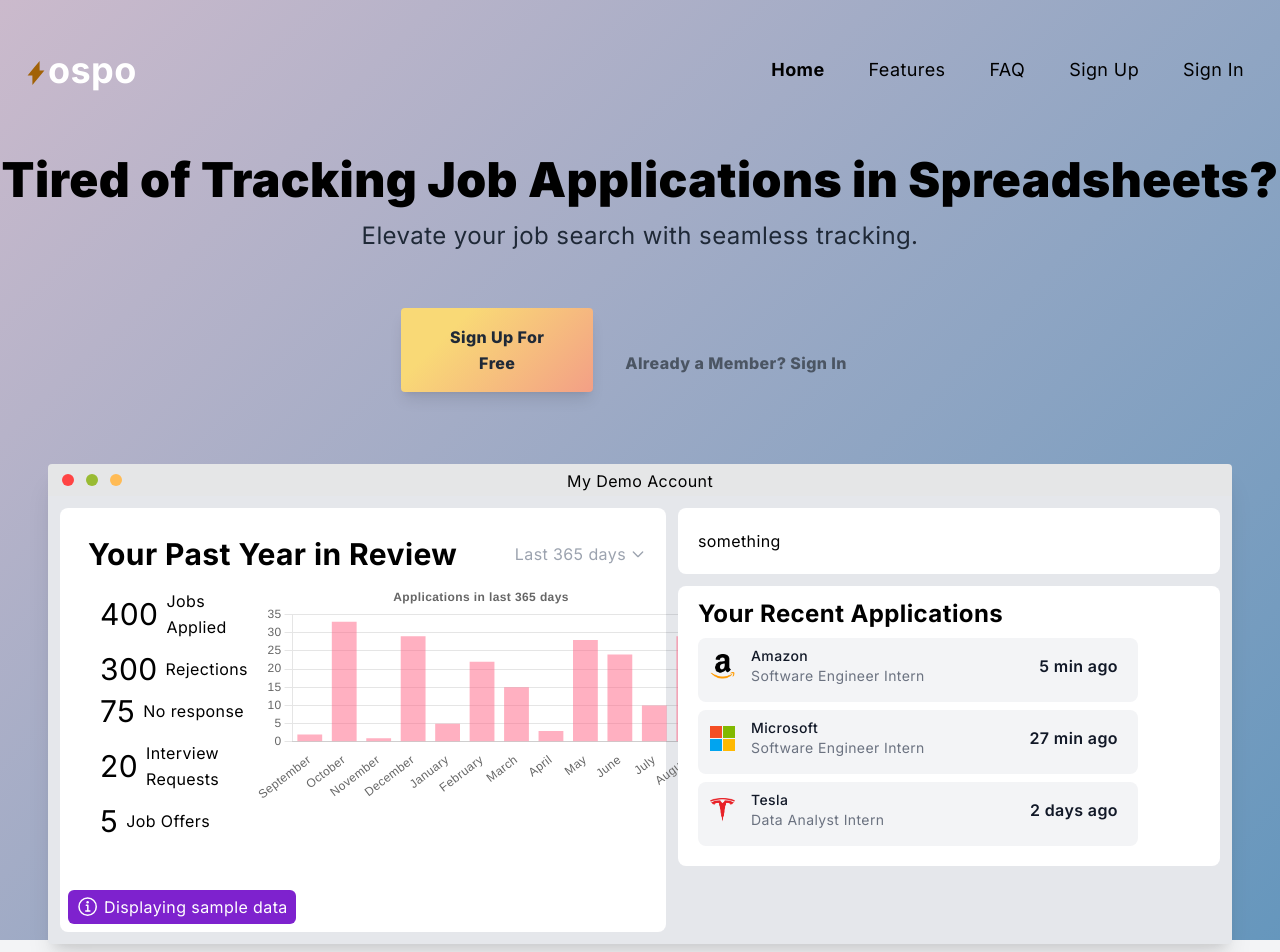
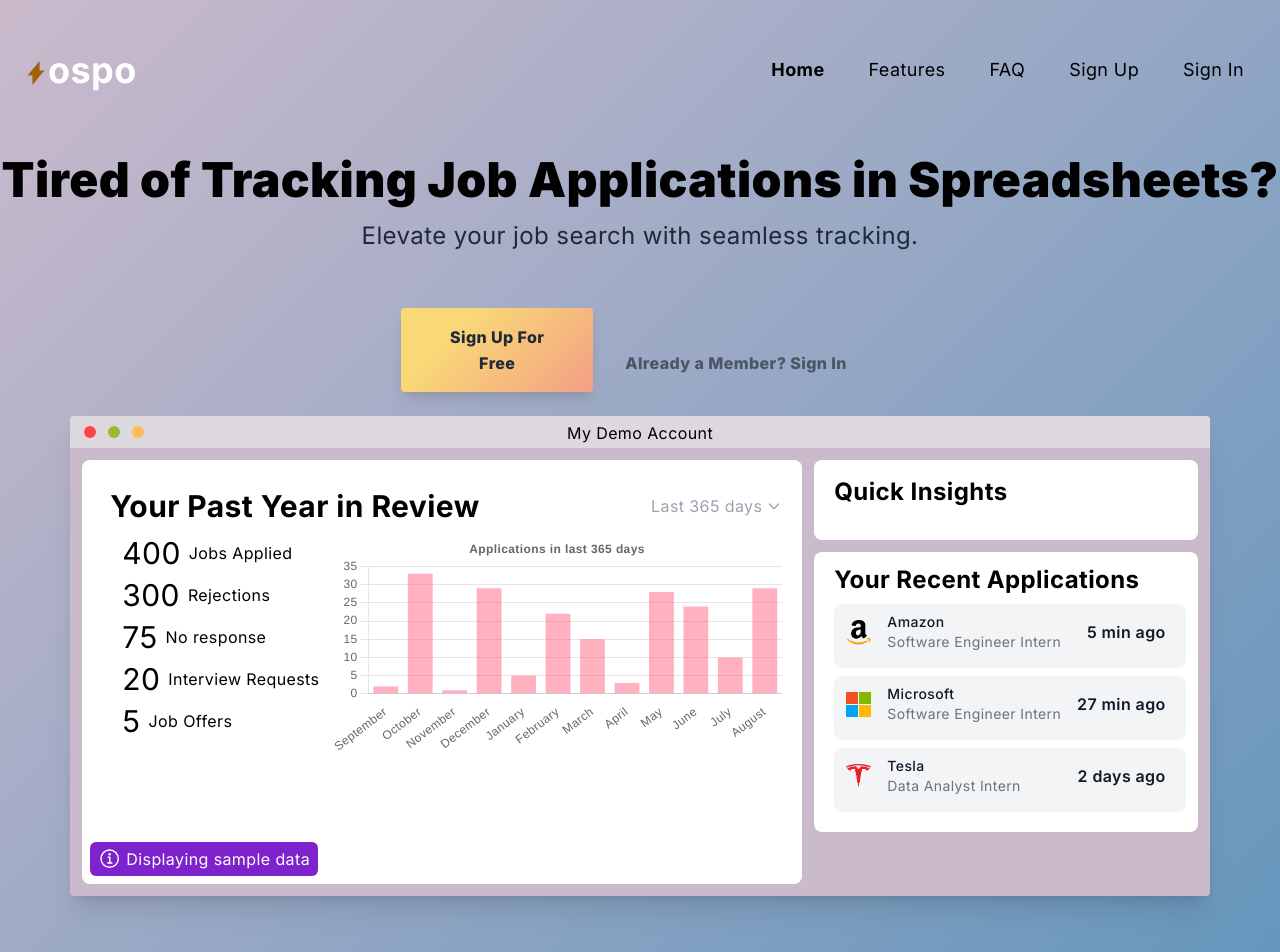
Before and after one commit to cartile/ospo-website, a Next.js app: page / in a window 1280 px wide. Shown: the top 952 px of the page. Built offline with nearby package versions, Linux system fonts and the light colour scheme.

Commit message:
dashboard resizing + tailwindcss cleanup

```diff
--- a/app/components/HomePage/MockBrowser.tsx
+++ b/app/components/HomePage/MockBrowser.tsx
@@ -39,15 +39,15 @@
     }
 
     return (
-        <div className="flex items-center w-full mx-auto content-end">
+        <div className="flex w-auto content-end flex justify-center">
             <div
-                className="relative browser-mockup flex flex-1 m-6 md:px-0 md:m-12 bg-gray-200 w-1/2 rounded shadow-xl"
+                className="relative browser-mockup flex bg-gray-200 rounded shadow-xl"
             >
                 <div className="flex bg-purple-700 absolute bottom-5 left-5 rounded-md pl-1 pr-1 text-white">
                     <p className="flex items-center m-0 p-1"> <IoInformationCircleOutline className="mr-1" size={24}/> Displaying sample data</p>
                 </div>
                 <p className="absolute top-0 left-1/2 -translate-x-1/2 -translate-y-7"> My Demo Account </p>
-                    <div className="flex flex-1 flex-col bg-white w-6/12 box-border rounded-lg p-5 m-3 mr-0">
+                    <div className="flex flex-1 flex-col w-auto bg-white w-2 box-border rounded-lg p-5 m-3 mr-0">
                         <div className="flex flex-row items-center justify-between">
                             <p className="flex p-2 text-3xl font-bold">
                             Your Past&nbsp;
@@ -95,12 +95,12 @@
                         </div>
                     </div>
                     <div className="flex flex-1 flex-col">
-                        <div className="bg-white box-border rounded-lg p-5 m-3">
-                            something
+                        <div className="bg-white box-border rounded-lg p-5 m-3 flex flex-1 flex-col">
+                            <p className="text-2xl font-bold mb-2 -translate-y-1">Quick Insights</p>
                         </div>
-                        <div className="bg-white box-border rounded-lg m-3 p-3">
+                        <div className="bg-white box-border rounded-lg m-3 p-3 flex flex-1 flex-col">
                             <p className="text-2xl font-bold translate-x-2 mb-2">Your Recent Applications</p>
-                            <ul className="max-w-md">
+                            <ul>
                                 <RecentApplication img={AmazonPng.src} alt={"Amazon Logo"} company={"Amazon"} role={"Software Engineer Intern"} timeSince={"5 min ago"} />
                                 <RecentApplication img={MicrosoftPng.src} alt={"Microsoft Logo"} company={"Microsoft"} role={"Software Engineer Intern"} timeSince={"27 min ago"} />
                                 <RecentApplication img={TeslaPng.src} alt={"Tesla Logo"} company={"Tesla"} role={"Data Analyst Intern"} timeSince={"2 days ago"} />
--- a/app/globals.css
+++ b/app/globals.css
@@ -30,6 +30,7 @@
   border-top: 2em solid rgba(230, 230, 230, 0.7);
   position: relative;
   height: 60vh;
+  background-color: #cbbacc;
 }
 
 .browser-mockup:before {
--- a/app/page.tsx
+++ b/app/page.tsx
@@ -9,9 +9,9 @@
 export default function Home() {
 return (
   <>
-    <main className="gradient leading-relaxed tracking-wide flex flex-col">
+    <main className="gradient leading-relaxed tracking-wide ">
       <Navbar />
-      <div className="container mx-auto h-screen">
+      <div className="container items-end h-screen mx-auto">
         <Headline />
         <MockBrowser />
       </div>
```
